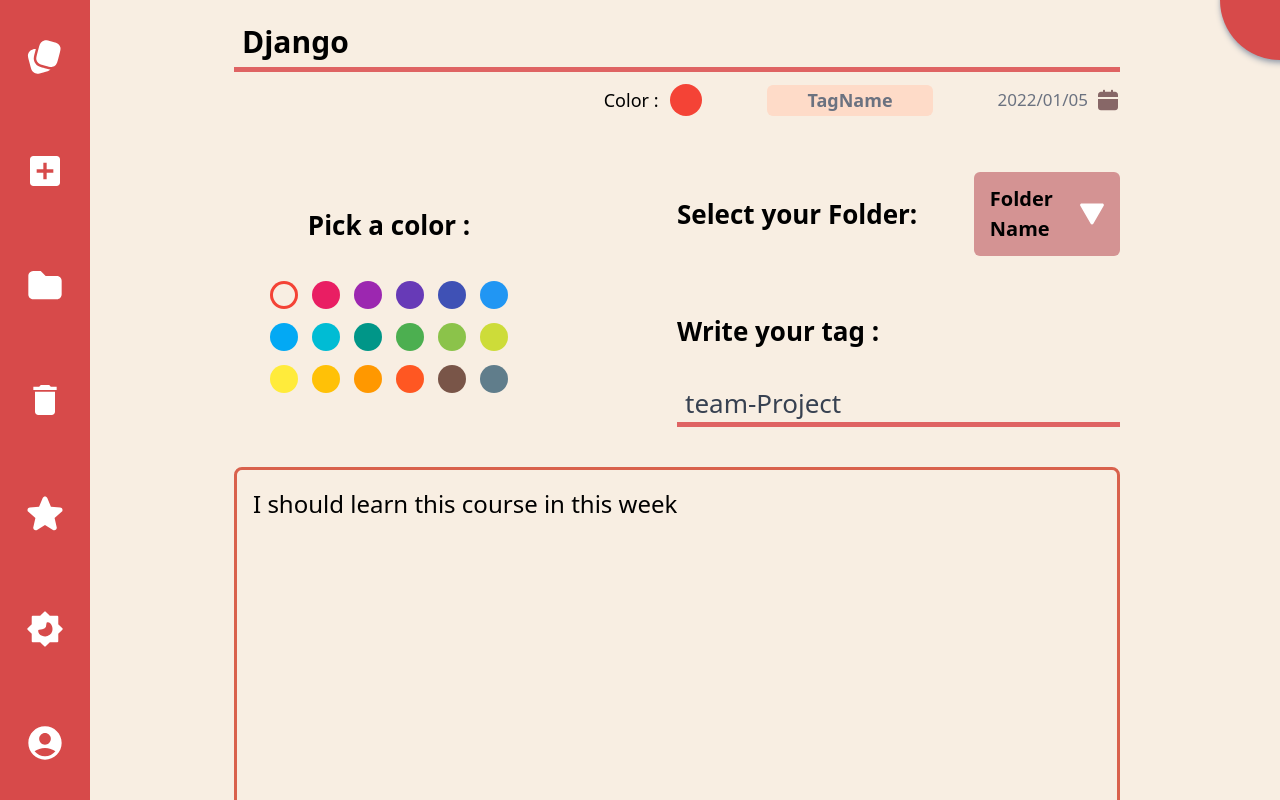
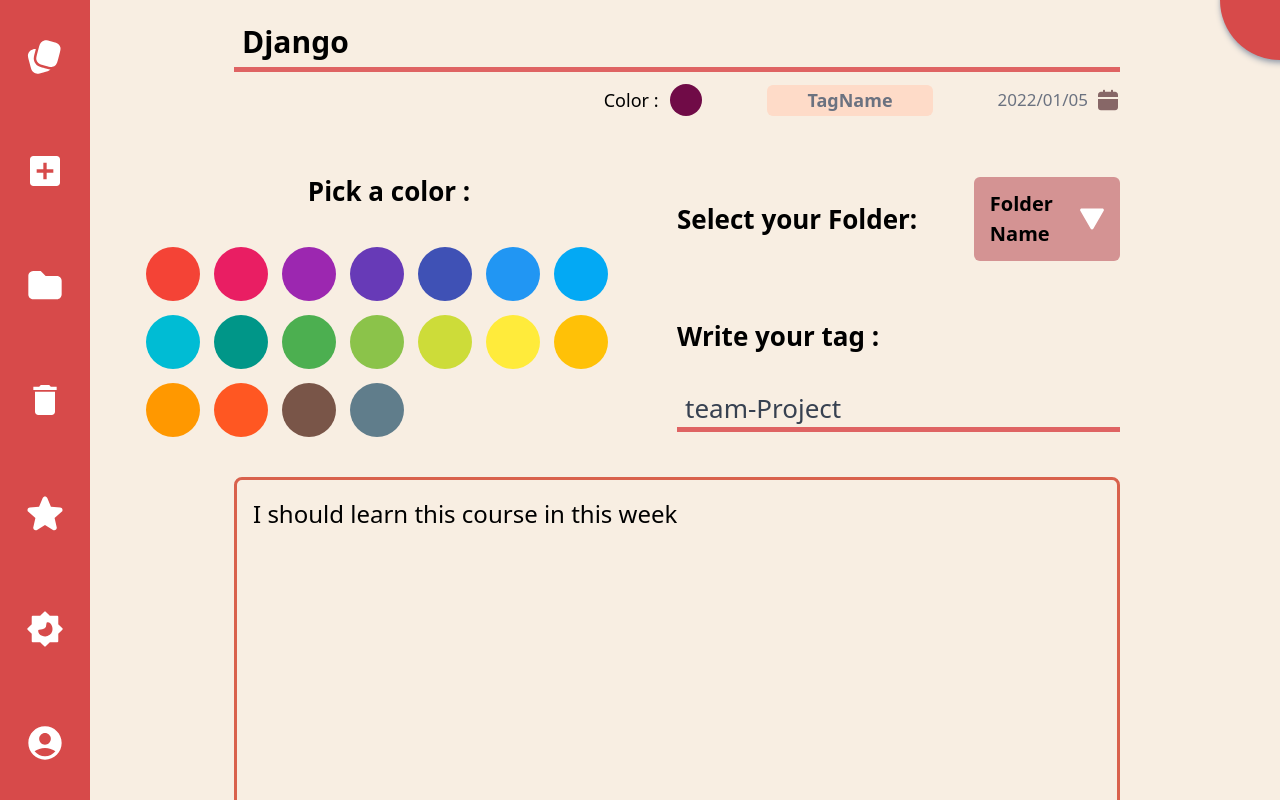
Before and after one commit to Legimmort82/NoteApp, a Next.js app: page /note/Edit/1 in a window 1280 px wide. Built offline with nearby package versions, Linux system fonts and the light colour scheme.

Commit message:
fixed bugs

```diff
--- a/src/pages/note/Edit/[noteId].jsx
+++ b/src/pages/note/Edit/[noteId].jsx
@@ -14,6 +14,7 @@ const EditNote = () => {
 
   // console.log(findNote);
 
+  const [selectColor, setSelectColor] = useState("#F44336")
   const [title, setTitle] = useState("");
   const [tag, setTag] = useState("");
   const [desc, setDesc] = useState("");
@@ -33,6 +34,7 @@ const EditNote = () => {
       setDesc(findNote.description);
       setTag(findNote.tag);
       setTitle(findNote.title);
+      setSelectColor(findNote.color)
     }
   }, [findNote]);
 
@@ -55,7 +57,6 @@ const EditNote = () => {
     });
   };
 
-  const [selectColor, setSelectColor] = useState("#F44336")
 
   return (
     <>
@@ -102,6 +103,9 @@ const EditNote = () => {
 
                 <CirclePicker
                   color={selectColor}
+                  circleSize={54}
+                  width="500px"
+
                   onChangeComplete={color => setSelectColor(color.hex)}
                 />
 
--- a/src/pages/note/addnotes.jsx
+++ b/src/pages/note/addnotes.jsx
@@ -88,6 +88,8 @@ function addnotes() {
 
                 <CirclePicker
                   color={selectColor}
+                  circleSize={54}
+                  width="500px"
                   onChangeComplete={color => setSelectColor(color.hex)}
                 />
 
```
